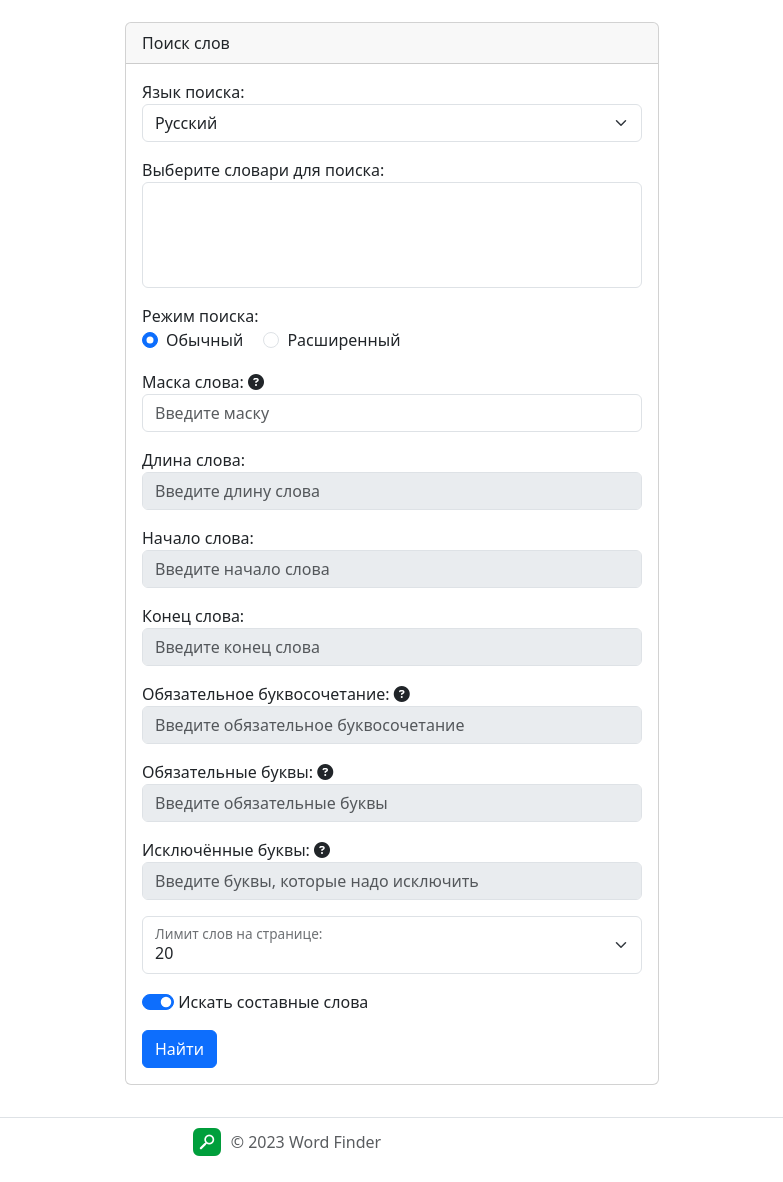
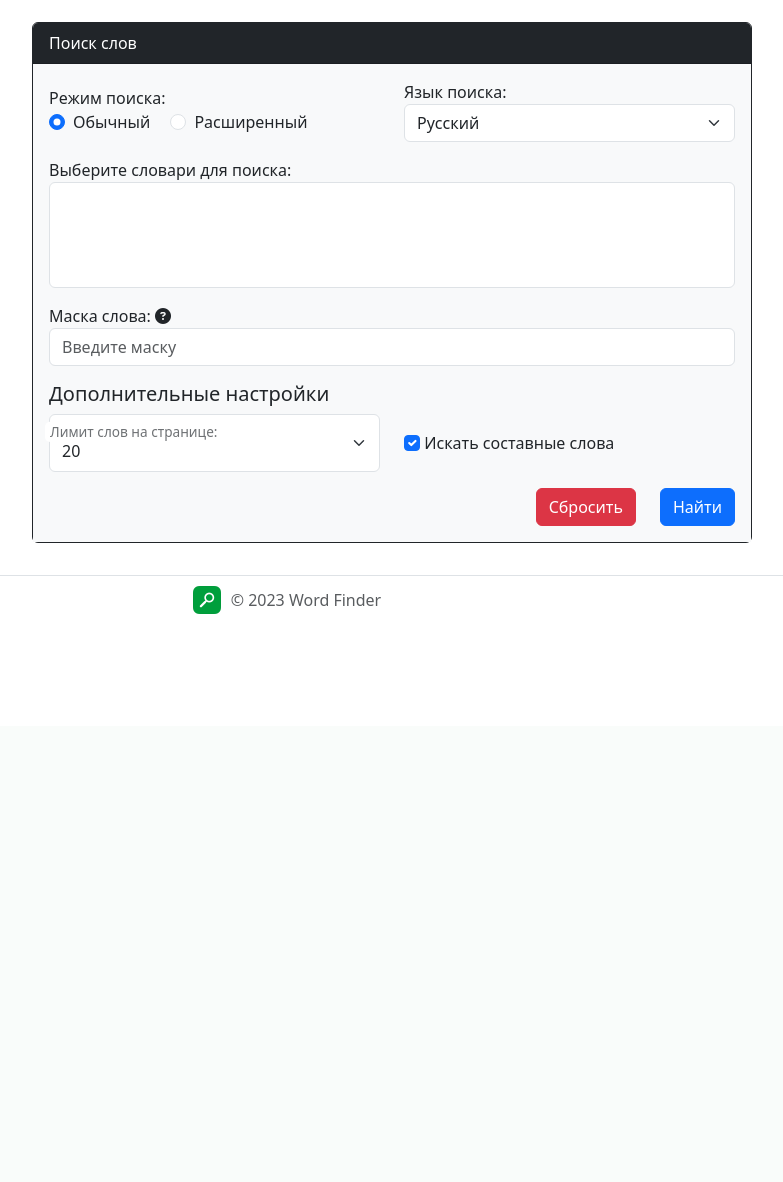
Before and after one commit to y0nkers/WordFinder, a PHP site: page / in a window 1280 px wide. Shown: the part 74-1256 px from the top of the page, without its empty margins (248-1031 px from the left). After the commit the page ends 800 px from the top, so only its background shows below. Run offline with PHP 8.4, Linux system fonts and the light colour scheme; data that the repository does not hold is empty; some libraries are stand-ins or nearby versions.

Commit message:
дезигн

```diff
--- a/index.php
+++ b/index.php
@@ -43,24 +43,13 @@ require __DIR__ . '/header.php';
         <!-- Форма поиска -->
         <div class="container mt-5">
             <div class="row justify-content-center">
-                <div class="col-md-6">
-                    <div class="card">
-                        <div class="card-header">Поиск слов</div>
-                        <div class="card-body">
+                <div class="col-md-8">
+                    <div class="card border border-dark">
+                        <div class="card-header bg-dark text-white">Поиск слов</div>
+                        <div class="card-body bg-light">
                             <form id="search-form">
-                                <div class="form-group mb-3">
-                                    <label for="select-language">Язык поиска: </label>
-                                    <select class="form-select" name="select-language" id="select-language" aria-label="Select dictionary's language" required>
-                                        <option disabled selected>Пожалуйста, подождите</option>
-                                    </select>
-                                </div>
-                                <div class="form-group mb-3">
-                                    <label for="dictionaries[]">Выберите словари для поиска:</label>
-                                    <select id="select-dictionaries" class="form-select" multiple name="dictionaries[]" aria-label="Select dictionary" required>
-                                        <?php print_select_options($dictionaries); ?>
-                                    </select>
-                                </div>
-                                <div class="form-group mb-3">
+                                <div class="row align-items-center mb-3">
+                                    <div class="form-group col-sm-6">
                                         <label>Режим поиска:</label><br>
                                         <div class="form-check form-check-inline">
                                             <input class="form-check-input" type="radio" name="mode" id="mode-normal" value="normal" checked>
@@ -71,39 +60,64 @@ require __DIR__ . '/header.php';
                                             <label class="form-check-label" for="mode-extended">Расширенный</label>
                                         </div>
                                     </div>
-                                <div class="form-group mb-3">
+                                    <div class="form-group col-sm-6">
+                                        <label for="select-language">Язык поиска: </label>
+                                        <select class="form-select" name="select-language" id="select-language" aria-label="Select dictionary's language" required>
+                                            <option disabled selected>Пожалуйста, подождите</option>
+                                        </select>
+                                    </div>
+                                </div>
+                                <div class="row align-items-center mb-3">
+                                    <div class="form-group">
+                                        <label for="dictionaries[]">Выберите словари для поиска:</label>
+                                        <select id="select-dictionaries" class="form-select" multiple name="dictionaries[]" aria-label="Select dictionary" required>
+                                            <?php print_select_options($dictionaries); ?>
+                                        </select>
+                                    </div>
+                                </div>
+                                <div class="row align-items-center mb-3" id="normal-mode-parameters">
+                                    <div class="form-group">
                                         <label for="mask">Маска слова:</label>
                                         <span data-bs-toggle="tooltip" data-bs-placement="right" data-bs-title="? - любая буква; * - любые несколько букв. Пример: А???? - слова из 5 букв на А."><i class="fas fa-question-circle"></i></span>
                                         <input type="text" class="form-control" id="mask" name="mask" placeholder="Введите маску" maxlength="32" required>
                                     </div>
-                                <div class="form-group mb-3">
+                                </div>
+                                <div class="row align-items-center mb-3" id="extended-mode-parameters-1">
+                                    <div class="form-group col-sm-6">
+                                        <label for="start">Начало слова:</label>
+                                        <input type="text" class="form-control" id="start" name="start" placeholder="Введите начало слова" required>
+                                    </div>
+                                    <div class="form-group col-sm-6">
+                                        <label for="end">Конец слова:</label>
+                                        <input type="text" class="form-control" id="end" name="end" placeholder="Введите конец слова" required>
+                                    </div>
+                                </div>
+                                <div class="row align-items-center mb-3" id="extended-mode-parameters-2">
+                                    <div class="form-group col-sm-5">
                                         <label for="length">Длина слова:</label>
                                         <input type="number" class="form-control" id="length" name="length" placeholder="Введите длину слова" min="2" max="32">
                                     </div>
-                                <div class="form-group mb-3">
-                                    <label for="start">Начало слова:</label>
-                                    <input type="text" class="form-control" id="start" name="start" placeholder="Введите начало слова" required>
-                                </div>
-                                <div class="form-group mb-3">
-                                    <label for="end">Конец слова:</label>
-                                    <input type="text" class="form-control" id="end" name="end" placeholder="Введите конец слова" required>
-                                </div>
-                                <div class="form-group mb-3">
+                                    <div class="form-group col-sm-7">
                                         <label for="contains">Обязательное буквосочетание:</label>
                                         <span data-bs-toggle="tooltip" data-bs-placement="right" data-bs-title="Указанное буквосочетание содержится в слове в указанном поряде(БЛ - яБЛоко) или в определённых позициях (Б?О - яБлОко)"><i class="fas fa-question-circle"></i></span>
                                         <input type="text" class="form-control" id="contains" name="contains" placeholder="Введите обязательное буквосочетание">
                                     </div>
-                                <div class="form-group mb-3">
+                                </div>
+                                <div class="row align-items-center mb-3" id="extended-mode-parameters-3">
+                                    <div class="form-group col-sm-6">
                                         <label for="include">Обязательные буквы:</label>
                                         <span data-bs-toggle="tooltip" data-bs-placement="right" data-bs-title="Будут выведены только те слова, которые содержат введённые буквы"><i class="fas fa-question-circle"></i></span>
                                         <input type="text" class="form-control" id="include" name="include" placeholder="Введите обязательные буквы">
                                     </div>
-                                <div class="form-group mb-3">
+                                    <div class="form-group col-sm-6">
                                         <label for="exclude">Исключённые буквы:</label>
                                         <span data-bs-toggle="tooltip" data-bs-placement="right" data-bs-title="Будут выведены только те слова, которые не содержат введённые буквы"><i class="fas fa-question-circle"></i></span>
                                         <input type="text" class="form-control" id="exclude" name="exclude" placeholder="Введите буквы, которые надо исключить">
                                     </div>
-                                <div class="form-floating mb-3">
+                                </div>
+                                <div class="row align-items-center mb-3">
+                                    <h5 class="card-title">Дополнительные настройки</h5>
+                                    <div class="form-floating col-sm-6">
                                         <select class="form-select" name="limit" id="limit" aria-label="Word limit per page">
                                             <option value="20" selected>20</option>
                                             <option value="50">50</option>
@@ -111,11 +125,19 @@ require __DIR__ . '/header.php';
                                         </select>
                                         <label for="limit">Лимит слов на странице: </label>
                                     </div>
-                                <div class="form-group form-switch mb-3">
+                                    <div class="form-group col-sm-6">
                                         <input class="form-check-input" type="checkbox" id="compound-words-checkbox" checked>
                                         <label class="form-check-label" for="compound-words-checkbox">Искать составные слова</label>
                                     </div>
+                                </div>
+                                <div class="row justify-content-end">
+                                    <div class="col-auto">
+                                        <button type="button" id="resetForm" class="btn btn-danger">Сбросить</button>
+                                    </div>
+                                    <div class="col-auto">
                                         <button type="submit" class="btn btn-primary">Найти</button>
+                                    </div>
+                                </div>
                             </form>
                         </div>
                     </div>
```
Also changed, not shown: assets/js/main.js (+13 -17 lines). Lines whose indentation alone changed are shown as unchanged.
